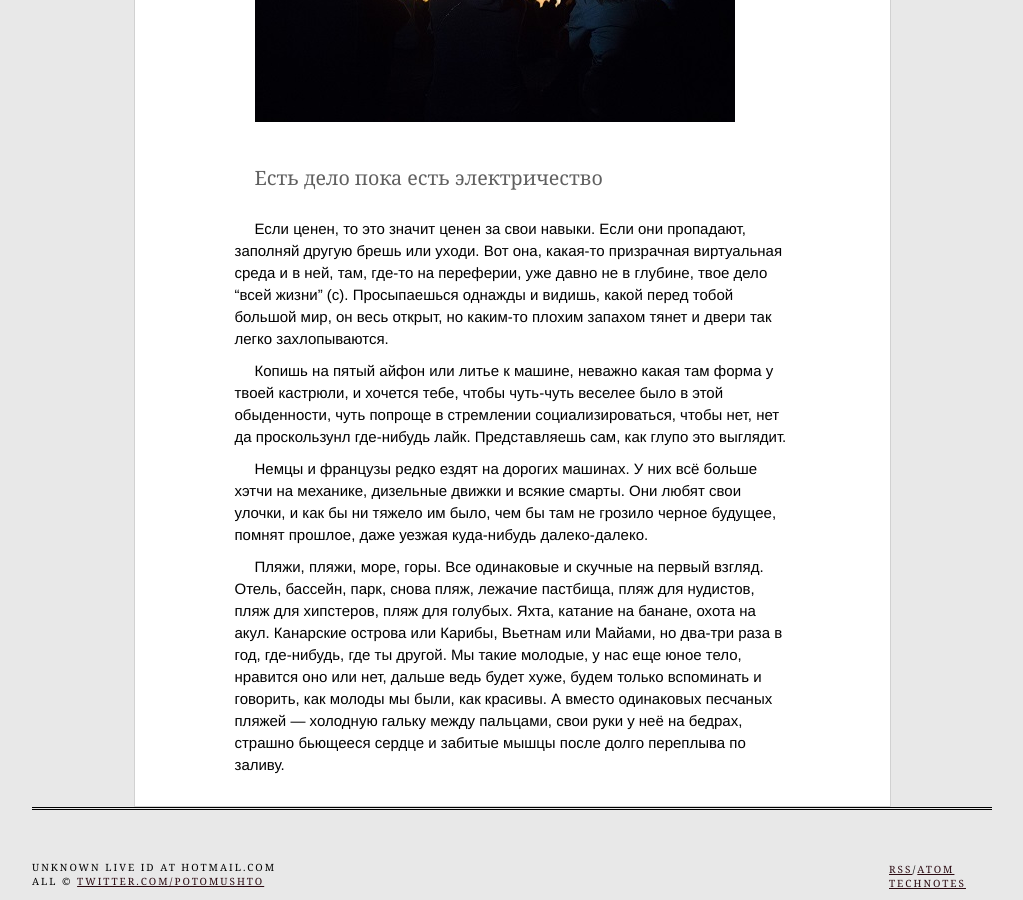
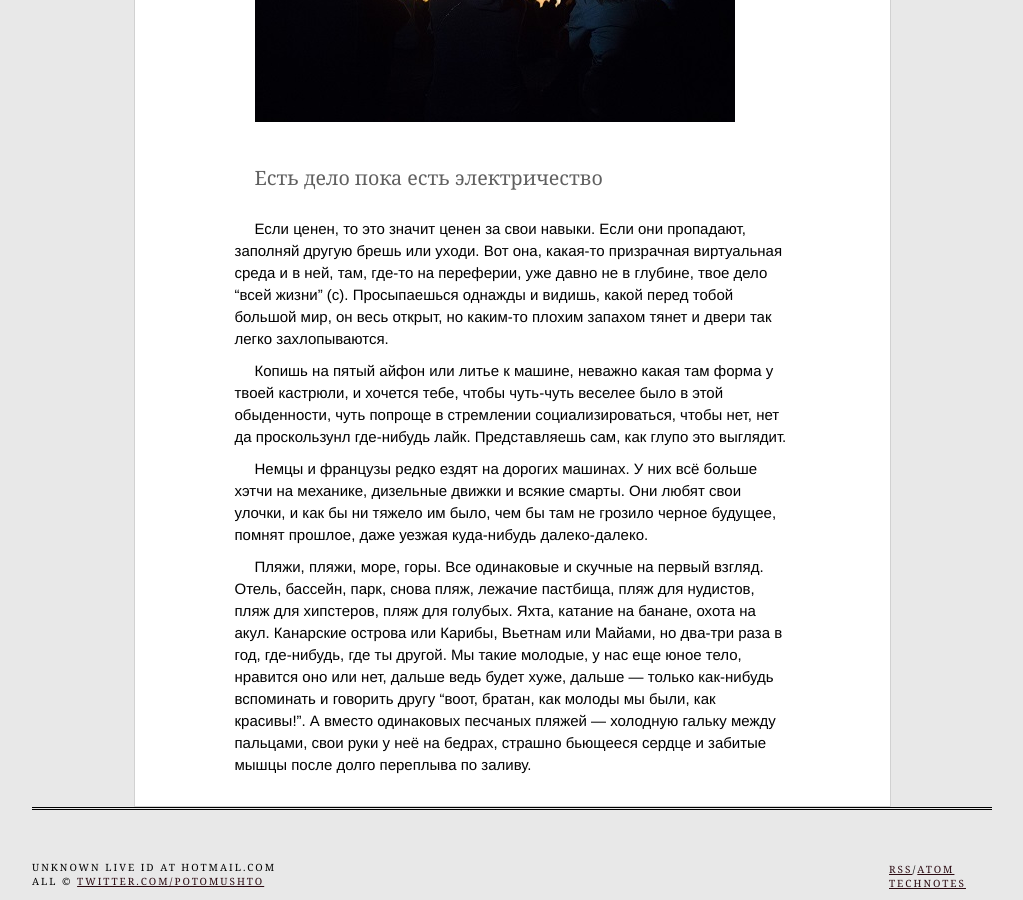
Before and after one commit to ptmt/ptmt.github.com, a Jekyll site: the page built from _posts/2012-09-03-ich-verstehe-sie-nicht.md, in a window 1280 px wide and 900 px high, scrolled down 1406 px. Shown: the whole window, without its empty margins (128-1151 px from the left). Built offline with Jekyll 4.4.1, drawn with Linux system fonts in a browser that asks for light colours; Markdown is read by kramdown in place of the engine named in the settings.

Commit message:
Update _posts/2012-09-03-ich-verstehe-sie-nicht.md

```diff
--- a/_posts/2012-09-03-ich-verstehe-sie-nicht.md
+++ b/_posts/2012-09-03-ich-verstehe-sie-nicht.md
@@ -24,4 +24,4 @@ title: Прогулять уроки истории
 
 Немцы и французы редко ездят на дорогих машинах. У них всё больше хэтчи на механике, дизельные движки и всякие смарты. Они любят свои улочки, и как бы ни тяжело им было, чем бы там не грозило черное будущее, помнят прошлое, даже уезжая куда-нибудь далеко-далеко.
 
-Пляжи, пляжи, море, горы. Все одинаковые и скучные на первый взгляд. Отель, бассейн, парк, снова пляж, лежачие пастбища, пляж для нудистов, пляж для хипстеров, пляж для голубых. Яхта, катание на банане, охота на акул. Канарские острова или Карибы, Вьетнам или Майами, но два-три раза в год, где-нибудь, где ты другой. Мы такие молодые, у нас еще юное тело, нравится оно или нет, дальше ведь будет хуже, будем только вспоминать и говорить, как молоды мы были, как красивы. А вместо одинаковых песчаных пляжей — холодную гальку между пальцами, свои руки у неё на бедрах, страшно бьющееся сердце и забитые мышцы после долго переплыва по заливу.
+Пляжи, пляжи, море, горы. Все одинаковые и скучные на первый взгляд. Отель, бассейн, парк, снова пляж, лежачие пастбища, пляж для нудистов, пляж для хипстеров, пляж для голубых. Яхта, катание на банане, охота на акул. Канарские острова или Карибы, Вьетнам или Майами, но два-три раза в год, где-нибудь, где ты другой. Мы такие молодые, у нас еще юное тело, нравится оно или нет, дальше ведь будет хуже, дальше — только как-нибудь вспоминать и говорить другу "воот, братан, как молоды мы были, как красивы!". А вместо одинаковых песчаных пляжей — холодную гальку между пальцами, свои руки у неё на бедрах, страшно бьющееся сердце и забитые мышцы после долго переплыва по заливу.
```
